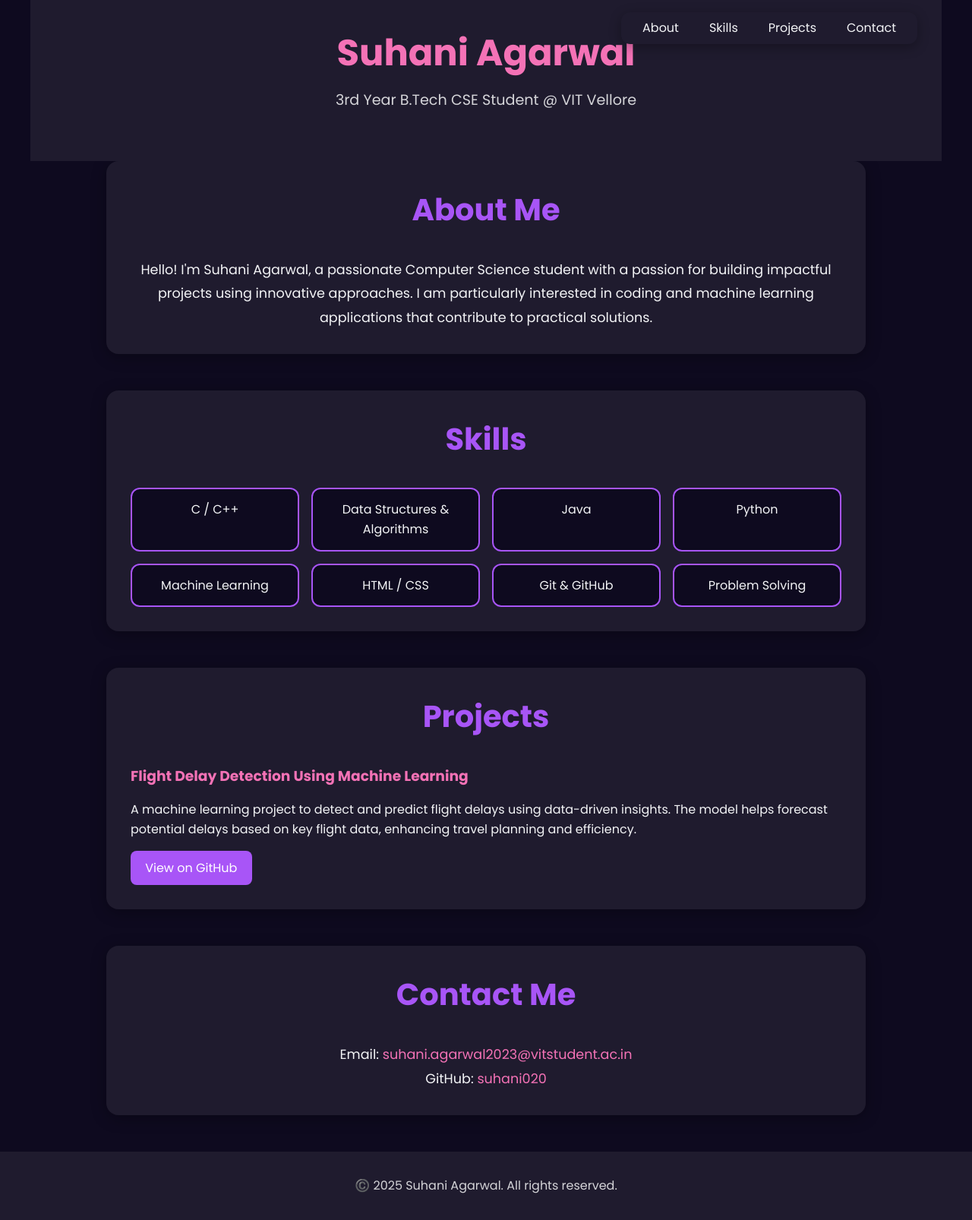
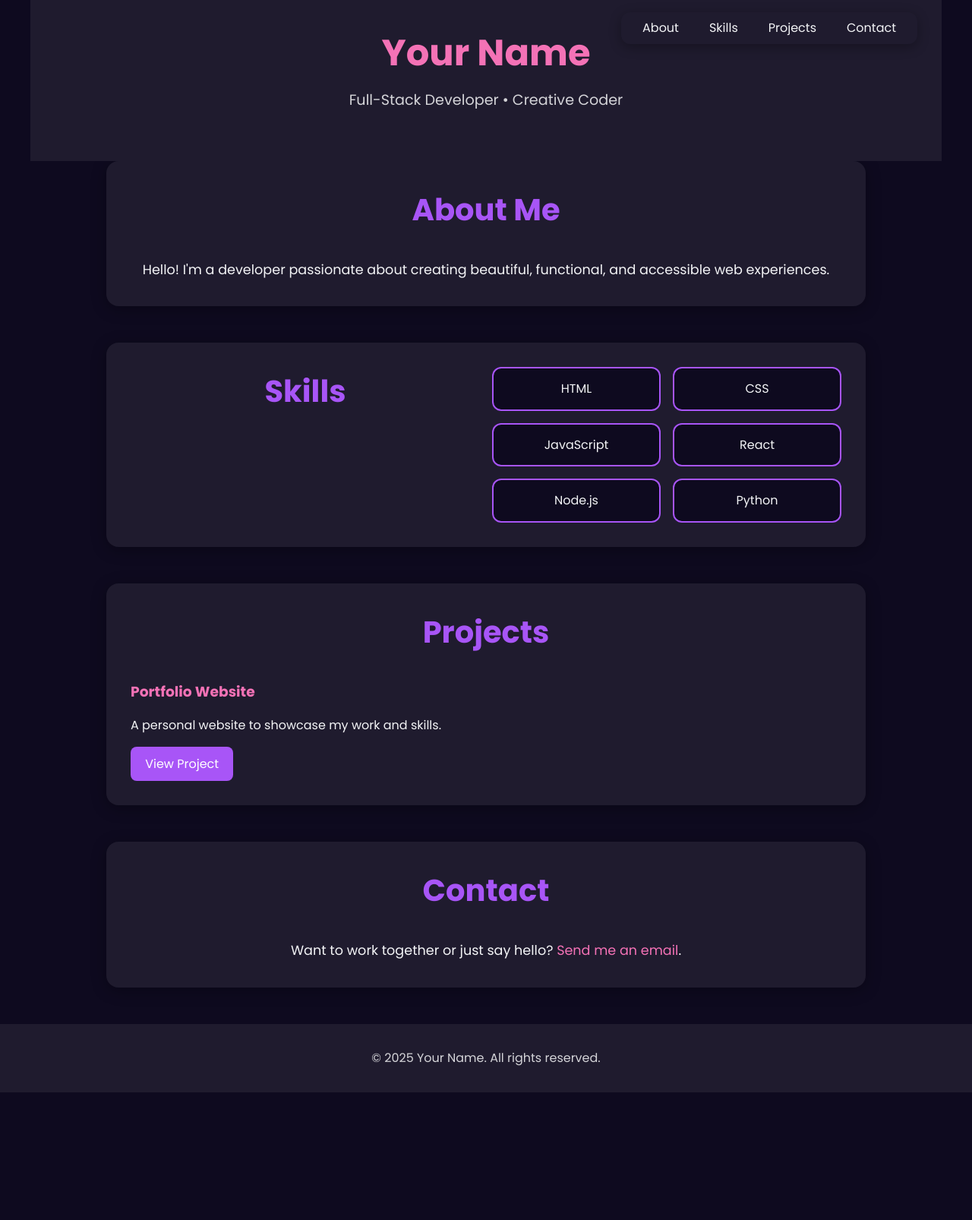
Before and after one commit to suhani020/portfolio, a plain HTML site: page index.html in a window 1280 px wide. Shown: the whole page at 76% size. After the commit the page ends 1438 px from the top, so only its background shows below. Drawn offline with Linux system fonts and the light colour scheme.

Commit message:
Update index.html

```diff
--- a/index.html
+++ b/index.html
@@ -1,16 +1,209 @@
 <!DOCTYPE html>
 <html lang="en">
 <head>
-  <meta charset="UTF-8" />
-  <meta name="viewport" content="width=device-width, initial-scale=1.0" />
-  <title>Suhani Agarwal | Portfolio</title>
-  <link href="https://fonts.googleapis.com/css2?family=Poppins:wght@300;400;600;700&display=swap" rel="stylesheet">
-  <link rel="stylesheet" href="style.css" />
+  <meta charset="UTF-8">
+  <meta name="viewport" content="width=device-width, initial-scale=1.0">
+  <title>Dark Themed Portfolio</title>
+  <link href="https://fonts.googleapis.com/css2?family=Poppins:wght@400;600;700&display=swap" rel="stylesheet">
+  <style>
+    :root {
+      --primary: #a855f7;
+      --secondary: #1f1b2e;
+      --accent: #f472b6;
+      --bg: #0e0a1f;
+      --text: #f3f4f6;
+      --muted: #d4d4d8;
+    }
+
+    * {
+      margin: 0;
+      padding: 0;
+      box-sizing: border-box;
+    }
+
+    html {
+      scroll-behavior: smooth;
+    }
+
+    body {
+      font-family: 'Poppins', sans-serif;
+      background-color: var(--bg);
+      color: var(--text);
+      line-height: 1.6;
+    }
+
+    header {
+      background: var(--secondary);
+      padding: 2rem 2rem 4rem;
+      text-align: center;
+      position: relative;
+      max-width: 1200px;
+      margin: 0 auto;
+    }
+
+    header h1 {
+      font-size: 3rem;
+      font-weight: 700;
+      margin-bottom: 0.5rem;
+      color: var(--accent);
+    }
+
+    header p {
+      font-size: 1.2rem;
+      color: var(--muted);
+    }
+
+    nav {
+      position: absolute;
+      top: 1rem;
+      right: 2rem;
+    }
+
+    nav ul {
+      display: flex;
+      gap: 1rem;
+      list-style: none;
+      background-color: var(--secondary);
+      padding: 0.5rem 1rem;
+      border-radius: 0.75rem;
+      box-shadow: 0 4px 16px rgba(0, 0, 0, 0.3);
+    }
+
+    nav a {
+      color: var(--text);
+      text-decoration: none;
+      font-weight: 500;
+      padding: 0.5rem 0.75rem;
+      border-radius: 0.5rem;
+      transition: background 0.3s, color 0.3s;
+    }
+
+    nav a:hover,
+    nav a:focus {
+      background: var(--primary);
+      color: #fff;
+      outline: none;
+    }
+
+    section {
+      padding: 4rem 2rem;
+      max-width: 1000px;
+      margin: auto;
+    }
+
+    h2 {
+      font-size: 2.5rem;
+      color: var(--primary);
+      margin-bottom: 2rem;
+      text-align: center;
+    }
+
+    .box {
+      background-color: var(--secondary);
+      border-radius: 1rem;
+      padding: 2rem;
+      margin-bottom: 3rem;
+      box-shadow: 0 4px 20px rgba(0, 0, 0, 0.3);
+      transition: transform 0.3s ease, box-shadow 0.3s ease;
+    }
+
+    .box:hover {
+      transform: translateY(-5px);
+      box-shadow: 0 8px 24px rgba(0, 0, 0, 0.4);
+    }
+
+    .about p,
+    .contact p {
+      text-align: center;
+      font-size: 1.1rem;
+      line-height: 1.8;
+    }
+
+    .skills {
+      display: grid;
+      grid-template-columns: repeat(auto-fit, minmax(200px, 1fr));
+      gap: 1rem;
+      text-align: center;
+    }
+
+    .skills span {
+      background: var(--bg);
+      padding: 1rem;
+      border-radius: 0.75rem;
+      box-shadow: inset 0 0 0 2px var(--primary);
+    }
+
+    .project h3 {
+      color: var(--accent);
+      margin-bottom: 1rem;
+    }
+
+    .project a {
+      display: inline-block;
+      padding: 0.6rem 1.2rem;
+      background-color: var(--primary);
+      color: white;
+      border-radius: 0.5rem;
+      text-decoration: none;
+      transition: background-color 0.3s ease;
+      margin-top: 1rem;
+    }
+
+    .project a:hover,
+    .project a:focus {
+      background-color: #9333ea;
+      outline: none;
+    }
+
+    .contact a {
+      color: var(--accent);
+      text-decoration: none;
+    }
+
+    .contact a:hover,
+    .contact a:focus {
+      text-decoration: underline;
+      outline: none;
+    }
+
+    footer {
+      text-align: center;
+      padding: 2rem;
+      background: var(--secondary);
+      color: var(--muted);
+    }
+
+    @media (max-width: 768px) {
+      header {
+        padding: 1.5rem 1rem 3rem;
+      }
+
+      nav {
+        position: static;
+        margin-top: 1rem;
+        display: flex;
+        justify-content: center;
+      }
+
+      nav ul {
+        flex-direction: row;
+        justify-content: center;
+        gap: 0.5rem;
+      }
+
+      header h1 {
+        font-size: 2.2rem;
+      }
+
+      h2 {
+        font-size: 2rem;
+      }
+    }
+  </style>
 </head>
 <body>
+
   <header>
-    <h1>Suhani Agarwal</h1>
-    <p>3rd Year B.Tech CSE Student @ VIT Vellore</p>
     <nav>
       <ul>
         <li><a href="#about">About</a></li>
@@ -19,44 +212,42 @@
         <li><a href="#contact">Contact</a></li>
       </ul>
     </nav>
+    <h1>Your Name</h1>
+    <p>Full-Stack Developer • Creative Coder</p>
   </header>
 
-  <section id="about" class="box about">
+  <section id="about" class="about box">
     <h2>About Me</h2>
-    <p>Hello! I'm Suhani Agarwal, a passionate Computer Science student  with a passion for building impactful projects using innovative approaches. I am particularly interested in coding and machine learning applications that contribute to practical solutions. </p>
+    <p>Hello! I'm a developer passionate about creating beautiful, functional, and accessible web experiences.</p>
   </section>
 
-  <section id="skills" class="box">
+  <section id="skills" class="skills box">
     <h2>Skills</h2>
     <div class="skills">
-      <span>C / C++</span>
-      <span>Data Structures & Algorithms</span>
-      <span>Java</span>
+      <span>HTML</span>
+      <span>CSS</span>
+      <span>JavaScript</span>
+      <span>React</span>
+      <span>Node.js</span>
       <span>Python</span>
-      <span>Machine Learning</span>
-      <span>HTML / CSS</span>
-      <span>Git & GitHub</span>
-      <span>Problem Solving</span>
     </div>
   </section>
 
-  <section id="projects" class="box">
+  <section id="projects" class="project box">
     <h2>Projects</h2>
-    <div class="project">
-      <h3>Flight Delay Detection Using Machine Learning</h3>
-      <p>A machine learning project to detect and predict flight delays using data-driven insights. The model helps forecast potential delays based on key flight data, enhancing travel planning and efficiency.</p>
-      <a href="https://github.com/suhani020/flight-delay" target="_blank">View on GitHub</a>
-    </div>
+    <h3>Portfolio Website</h3>
+    <p>A personal website to showcase my work and skills.</p>
+    <a href="#">View Project</a>
   </section>
 
-  <section id="contact" class="box contact">
-    <h2>Contact Me</h2>
-    <p>Email: <a href="mailto:suhani.agarwal2023@vitstudent.ac.in">suhani.agarwal2023@vitstudent.ac.in</a></p>
-    <p>GitHub: <a href="https://github.com/suhani020" target="_blank">suhani020</a></p>
+  <section id="contact" class="contact box">
+    <h2>Contact</h2>
+    <p>Want to work together or just say hello? <a href="mailto:your@email.com">Send me an email</a>.</p>
   </section>
 
   <footer>
-    <p>©️ 2025 Suhani Agarwal. All rights reserved.</p>
+    &copy; 2025 Your Name. All rights reserved.
   </footer>
+
 </body>
 </html>
```
